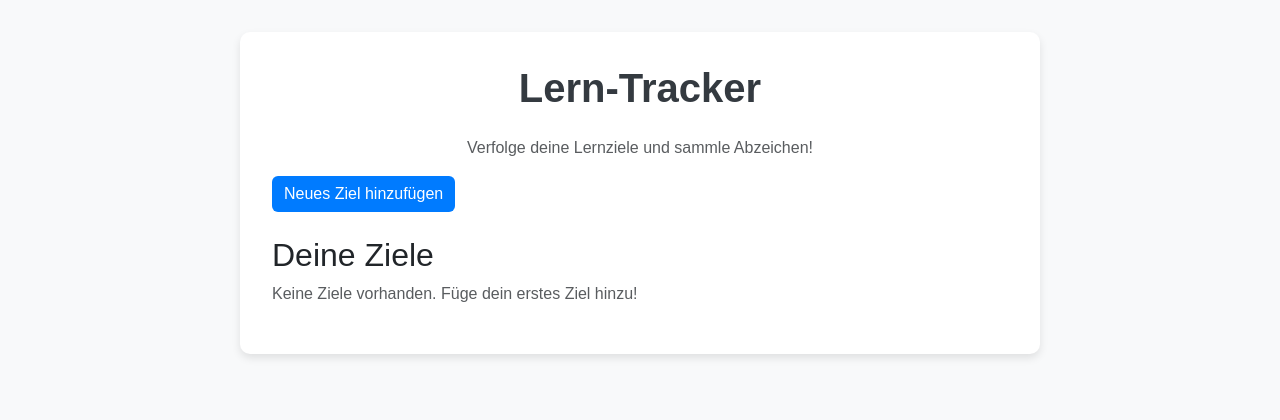
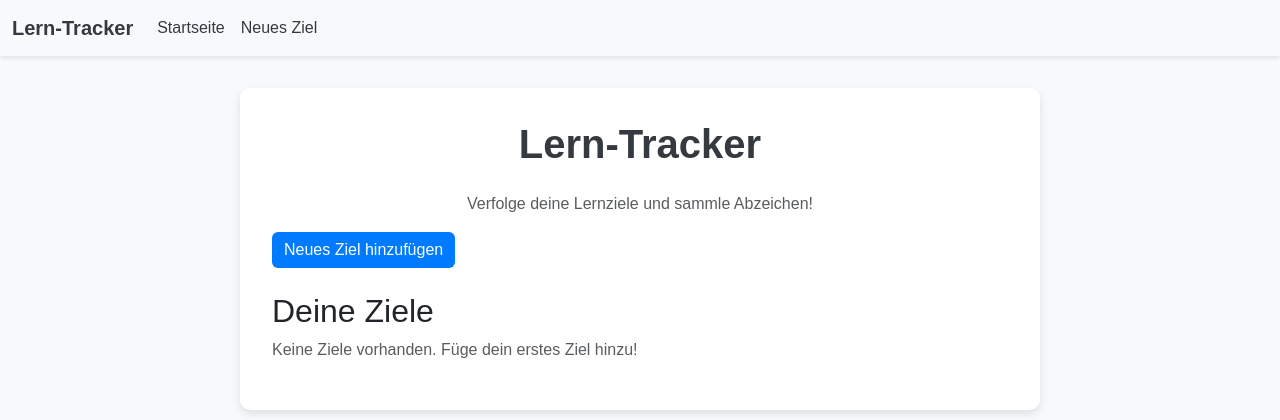
Before and after one commit to Tynnee/Lerntracker, a Flask app: page / in a window 1280 px wide. Shown: the top 420 px of the page. Run offline with Flask 3, Linux system fonts and the light colour scheme.

Commit message:
Strucktur der Seiten verändert und eine Navbar hinzu gefügt.

```diff
--- a/app.py
+++ b/app.py
@@ -8,16 +8,15 @@ app = Flask(__name__)
 app.config['SQLALCHEMY_DATABASE_URI'] = 'sqlite:///learn_tracker.db'
 app.config['SQLALCHEMY_TRACK_MODIFICATIONS'] = False
 
-# Erstelle db-Instanz
 db = SQLAlchemy(app)
 migrate = Migrate(app, db)
 
-# Modelle direkt in app.py definieren
 class Goal(db.Model):
     id = db.Column(db.Integer, primary_key=True)
     title = db.Column(db.String(100), nullable=False)
     description = db.Column(db.Text, nullable=True)
     progress = db.Column(db.Float, default=0.0)
+    created_at = db.Column(db.DateTime, default=datetime.utcnow)  # Neues Feld
     tasks = db.relationship('Task', backref='goal', lazy=True)
     badges = db.relationship('Badge', backref='goal', lazy=True)
 
@@ -71,6 +70,17 @@ def check_badges(goal):
                     db.session.add(new_badge)
                 break
 
+    # Abzeichen: Schnellstarter (Aufgabe innerhalb von 24 Stunden nach Zielerstellung erledigt)
+    for task in tasks:
+        if task.completed and task.completed_at and goal.created_at:
+            time_diff = task.completed_at - goal.created_at
+            if time_diff.total_seconds() <= 24 * 3600:  # 24 Stunden in Sekunden
+                existing_badge = Badge.query.filter_by(goal_id=goal.id, name="Schnellstarter").first()
+                if not existing_badge:
+                    new_badge = Badge(name="Schnellstarter", description="Aufgabe innerhalb von 24 Stunden erledigt!", goal_id=goal.id)
+                    db.session.add(new_badge)
+                break
+
     db.session.commit()
 
 @app.route('/')
@@ -120,5 +130,5 @@ def toggle_task(task_id):
 
 if __name__ == '__main__':
     with app.app_context():
-        db.create_all()  # Für die Initialisierung, wird bei Migrationen ignoriert
+        db.create_all()
     app.run(debug=True, port=5005)
--- a/static/css/style.css
+++ b/static/css/style.css
@@ -28,6 +28,25 @@ h1 {
 
 .btn-primary:hover {
     background-color: #0056b3;
+}
+
+/* Navbar */
+.navbar {
+    box-shadow: 0 2px 4px rgba(0, 0, 0, 0.1);
+}
+
+.navbar-brand {
+    font-weight: bold;
+    color: #343a40 !important;
+}
+
+.nav-link {
+    color: #343a40 !important;
+    transition: color 0.3s;
+}
+
+.nav-link:hover {
+    color: #007bff !important;
 }
 
 /* Abzeichen-Styling */
--- /dev/null
+++ b/templates/base.html
@@ -0,0 +1,35 @@
+<!DOCTYPE html>
+<html lang="de">
+<head>
+    <meta charset="UTF-8">
+    <title>{% block title %}Lern-Tracker{% endblock %}</title>
+    <link href="https://cdn.jsdelivr.net/npm/bootstrap@5.3.3/dist/css/bootstrap.min.css" rel="stylesheet">
+    <link href="{{ url_for('static', filename='css/style.css') }}" rel="stylesheet">
+    <link rel="stylesheet" href="https://cdnjs.cloudflare.com/ajax/libs/font-awesome/6.5.1/css/all.min.css">
+</head>
+<body>
+    <nav class="navbar navbar-expand-lg navbar-light bg-light">
+        <div class="container-fluid">
+            <a class="navbar-brand" href="{{ url_for('index') }}">Lern-Tracker</a>
+            <button class="navbar-toggler" type="button" data-bs-toggle="collapse" data-bs-target="#navbarNav" aria-controls="navbarNav" aria-expanded="false" aria-label="Toggle navigation">
+                <span class="navbar-toggler-icon"></span>
+            </button>
+            <div class="collapse navbar-collapse" id="navbarNav">
+                <ul class="navbar-nav">
+                    <li class="nav-item">
+                        <a class="nav-link" href="{{ url_for('index') }}">Startseite</a>
+                    </li>
+                    <li class="nav-item">
+                        <a class="nav-link" href="{{ url_for('add_goal') }}">Neues Ziel</a>
+                    </li>
+                </ul>
+            </div>
+        </div>
+    </nav>
+    <div class="container">
+        {% block content %}
+        {% endblock %}
+    </div>
+    <script src="https://cdn.jsdelivr.net/npm/bootstrap@5.3.3/dist/js/bootstrap.bundle.min.js"></script>
+</body>
+</html>
--- a/templates/index.html
+++ b/templates/index.html
@@ -1,14 +1,6 @@
-<!DOCTYPE html>
-<html lang="de">
-<head>
-    <meta charset="UTF-8">
-    <title>Lern-Tracker</title>
-    <link href="https://cdn.jsdelivr.net/npm/bootstrap@5.3.3/dist/css/bootstrap.min.css" rel="stylesheet">
-    <link href="{{ url_for('static', filename='css/style.css') }}" rel="stylesheet">
-    <link rel="stylesheet" href="https://cdnjs.cloudflare.com/ajax/libs/font-awesome/6.5.1/css/all.min.css">
-</head>
-<body>
-    <div class="container">
+{% extends "base.html" %}
+{% block title %}Lern-Tracker{% endblock %}
+{% block content %}
     <h1>Lern-Tracker</h1>
     <p class="text-center text-muted">Verfolge deine Lernziele und sammle Abzeichen!</p>
     <a href="{{ url_for('add_goal') }}" class="btn btn-primary mb-4">Neues Ziel hinzufügen</a>
@@ -54,6 +46,8 @@
                                         <i class="fas fa-trophy"></i>
                                     {% elif badge.name == "Marathon" %}
                                         <i class="fas fa-running"></i>
+                                    {% elif badge.name == "Schnellstarter" %}
+                                        <i class="fas fa-rocket"></i>
                                     {% else %}
                                         <i class="fas fa-medal"></i>
                                     {% endif %}
@@ -70,6 +64,4 @@
     {% else %}
         <p class="text-muted">Keine Ziele vorhanden. Füge dein erstes Ziel hinzu!</p>
     {% endif %}
-    </div>
-</body>
-</html>
+{% endblock %}
```
Also changed, not shown: templates/goal_form.html (+4 -14 lines), templates/task_form.html (+4 -14 lines). Lines whose indentation alone changed are shown as unchanged.
